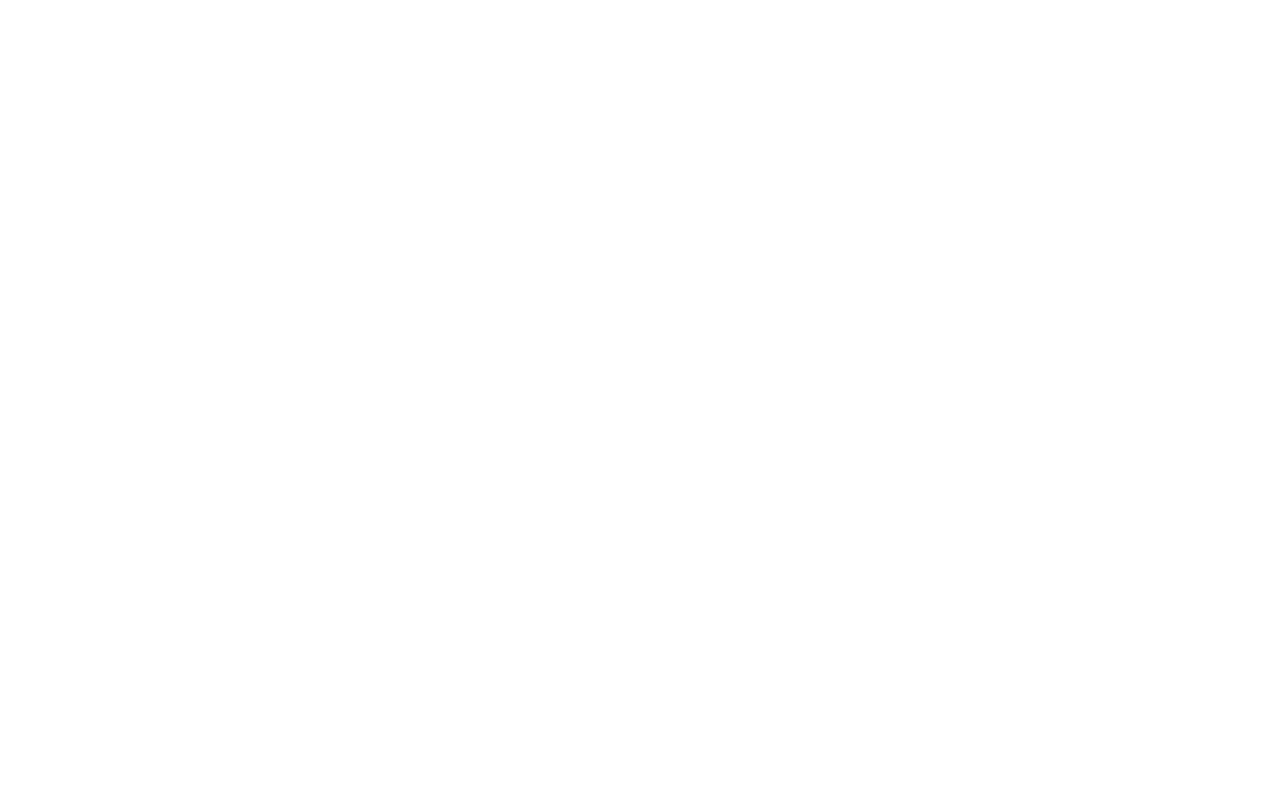
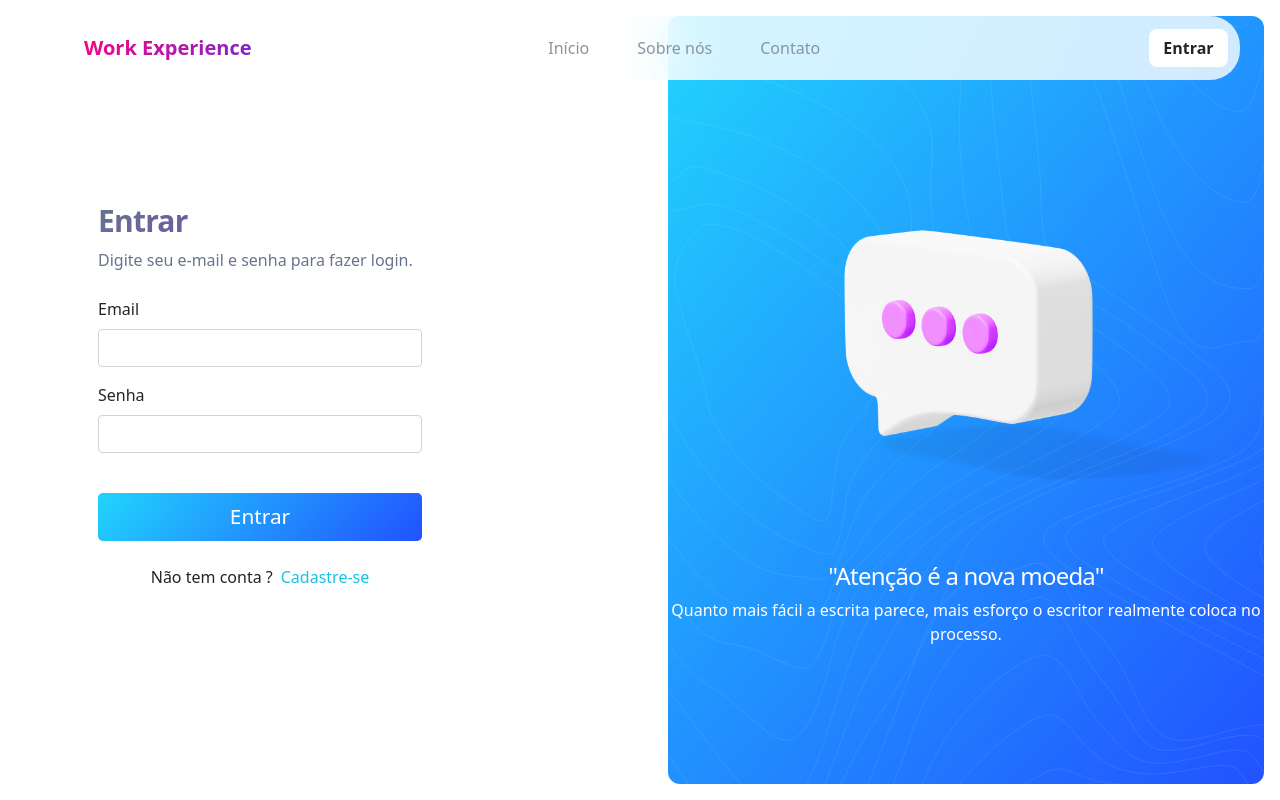
Before and after one commit to theovictor/work-experience, a React (Create React App) app: page /login in a window 1280 px wide. Shown: the top 800 px of the page. Built offline with nearby package versions, Linux system fonts and the light colour scheme; the HTML template or start-up script is replaced by a standard one.

Commit message:
page login started

```diff
--- a/src/components/Navbar/index.js
+++ b/src/components/Navbar/index.js
@@ -1,8 +1,11 @@
 import { NavLink } from "react-router-dom";
+import { useHistory } from 'react-router-dom';
 import { Container, Nav, Navbar, Button } from "react-bootstrap";
 import styles from "./styles.module.scss";
 
 export function MainNavbar() {
+
+  const history = useHistory();
 
   return (
     <>
@@ -18,7 +21,7 @@
                 <NavLink to="/contact" className={isActive => styles.active + (!isActive ? "unselected" : '')}>Contato</NavLink>
               </Nav>
               <Nav>
-                <Button className={`${styles.btn} bg-white text-dark`}>Entrar</Button>
+                <Button className={`${styles.btn} bg-white text-dark`} onClick={() => {history.push('/login')}}>Entrar</Button>
               </Nav>
             </Navbar.Collapse>
           </Container>
--- /dev/null
+++ b/src/pages/Login/Login.js
@@ -0,0 +1,74 @@
+import { useFormik } from 'formik';
+import { Card, Col, Container, Form, Row, Button } from 'react-bootstrap';
+import { Link } from 'react-router-dom';
+
+import styles from './styles.module.scss';
+import shape from '../../assets/img/shapes/pattern-lines.svg'
+import imgchat from '../../assets/img/illustration/chat.png'
+
+export default function Login() {
+
+  const formik = useFormik({
+    initialValues: {
+      email: '',
+      senha: '',
+    },
+  });
+
+  const login = (e) => {
+    e.preventDefault();
+    console.log(formik.values)
+  }
+
+  return (
+    <>
+      <section>
+        <div className={styles.pageContent}>
+          <Container className={styles.Container}>
+            <Row>
+              <Col xl="4" lg="5" md="7" className="d-flex flex-column mx-lg-0 mx-auto">
+                <Card className={styles['card-plain']}>
+                  <Card.Body>
+                    <Card.Title className={`${styles.Title}`}>Entrar</Card.Title>
+                    <Card.Text className={`mb-1 ${styles.Text}`}>
+                      Digite seu e-mail e senha para fazer login.
+                    </Card.Text>
+                    <Form onSubmit={login} className="text-center mt-4">
+                      <Row>
+                          <Form.Group className="mb-3 text-start" controlId="formBasicEmail">
+                            <Form.Label>Email</Form.Label>
+                            <Form.Control type="text" {...formik.getFieldProps('email')} required/>
+                          </Form.Group>
+                          <Form.Group className="mb-3 text-start" controlId="formBasicEmail">
+                            <Form.Label>Senha</Form.Label>
+                            <Form.Control type="password" {...formik.getFieldProps('senha')} required/>
+                          </Form.Group>
+                      </Row>
+                      <div className="d-grid gap-2">
+                        <Button type="submit" size="lg" className="bg-gradient-info mt-4 mb-0">Entrar</Button>
+                      </div>
+                    </Form>
+                  </Card.Body>
+                  <Card.Footer className="bg-transparent d-flex justify-content-center border-0">
+                    <p>Não tem conta ?</p>
+                    <Link to="/cadastro">Cadastre-se</Link>
+                  </Card.Footer>
+                </Card>
+              </Col>
+              <Col sm="6" className="d-lg-flex d-none h-100 my-auto pe-0 position-absolute top-0 end-0 text-center justify-content-center flex-column">
+                <div className={`position-relative bg-gradient-info h-100 m-3 px-7 d-flex flex-column justify-content-center ${styles.backShape}`}>
+                  <img src={shape} alt="shape" className={`position-absolute ${styles.Shape} start-0`}/>
+                  <div className="position-relative">
+                    <img src={imgchat} alt="" className={`max-width-500 w-100 position-relative ${styles.Illustration}`}/>
+                  </div>
+                  <h4 className="mt-5 text-white font-weight-bolder">"Atenção é a nova moeda"</h4>
+                  <p className="text-white">Quanto mais fácil a escrita parece, mais esforço o escritor realmente coloca no processo.</p>
+                </div>
+              </Col>
+            </Row>
+          </Container>
+        </div>
+      </section>
+    </>
+  )
+}
--- /dev/null
+++ b/src/pages/Login/styles.module.scss
@@ -0,0 +1,67 @@
+.pageContent {
+  padding: 0;
+  position: relative;
+  overflow: hidden;
+  display: flex;
+  align-items: center;
+  background-size: cover;
+  background-position: 50%;
+  min-height: 100vh;
+
+  .Container {
+    z-index: 1;
+
+    .card-plain {
+      background-color: transparent;
+      box-shadow: none;
+      border: none;
+
+      .Title {
+        background-clip: text;
+        -webkit-background-clip: text;
+        -webkit-text-fill-color: transparent;
+        position: relative;
+        z-index: 1;
+        background-image: linear-gradient(310deg, #7928CA, #67748e);
+        color: #67748e !important;
+        letter-spacing: -0.05rem;
+        font-size: 1.875rem;
+        font-weight: 700!important;
+        line-height: 1.375;
+      }
+
+      .Text {
+        line-height: 1.625;
+        font-weight: 400;
+        font-size: 1rem;
+        margin-top: 0;
+        color: #67748e;
+      }
+
+      button {
+        border: none;
+        font-size: 1.3rem;
+        &:hover{
+          border: none;
+        }
+      }
+
+      a {
+        margin-left: 0.5rem;
+        text-decoration: none;
+        color: var(--info);
+      }
+    }
+    .backShape{
+      border-radius: 0.75rem;
+      .Shape {
+        opacity: 0.4 !important;
+        left: 0 !important;
+      }
+    }
+    .Illustration {
+      max-width: 500px !important;
+      z-index: 2;
+    }
+  }
+}
--- a/src/routes/index.js
+++ b/src/routes/index.js
@@ -5,6 +5,7 @@
 import HomePage from '../pages/Home/Home';
 import AboutPage from '../pages/About/About';
 import ContactPage from '../pages/Contact/Contact';
+import LoginPage from '../pages/Login/Login';
 
 export default function Index() {
   const history = useHistory();
@@ -21,6 +22,7 @@
       <RouteWithLayout exact component={HomePage} layout={MainLayout} path="/home"/>
       <RouteWithLayout exact component={AboutPage} layout={MainLayout} path="/about"/>
       <RouteWithLayout exact component={ContactPage} layout={MainLayout} path="/contact"/>
+      <RouteWithLayout exact component={LoginPage} layout={MainLayout} path="/login"/>
     </Switch>
   );
 }
```
Also changed, not shown: src/assets/img/illustration/chat.png (added), src/assets/img/shapes/pattern-lines.svg (added).
